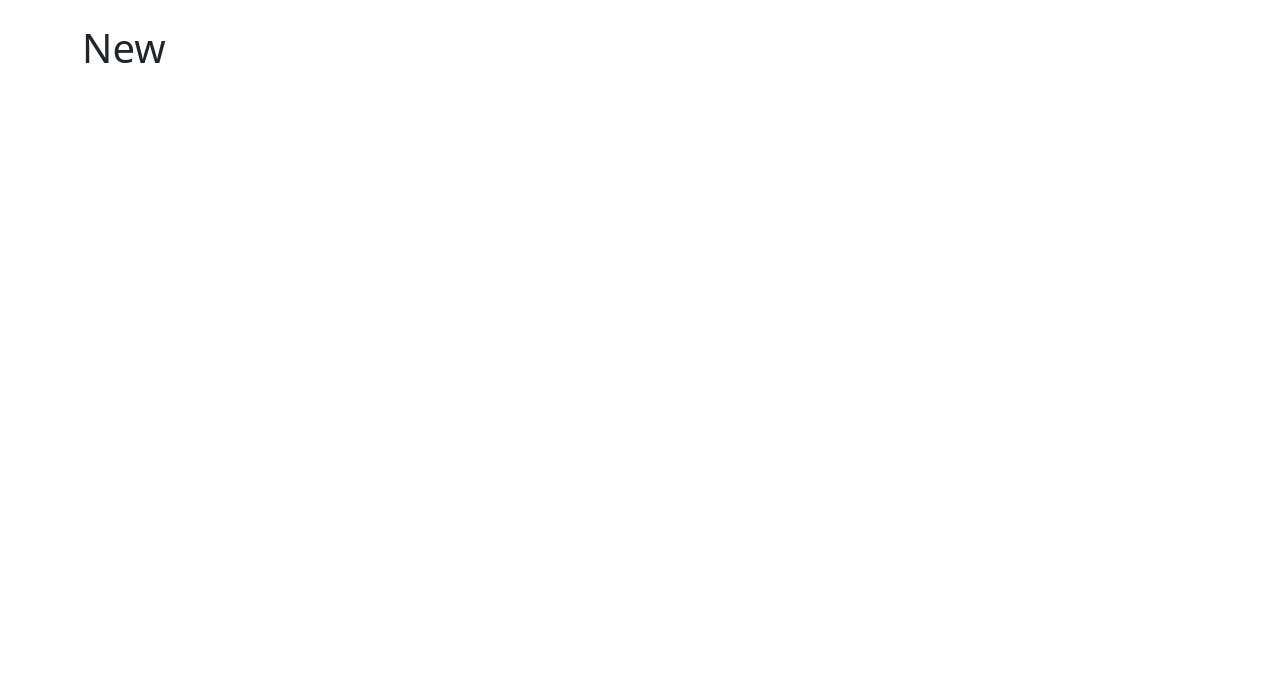
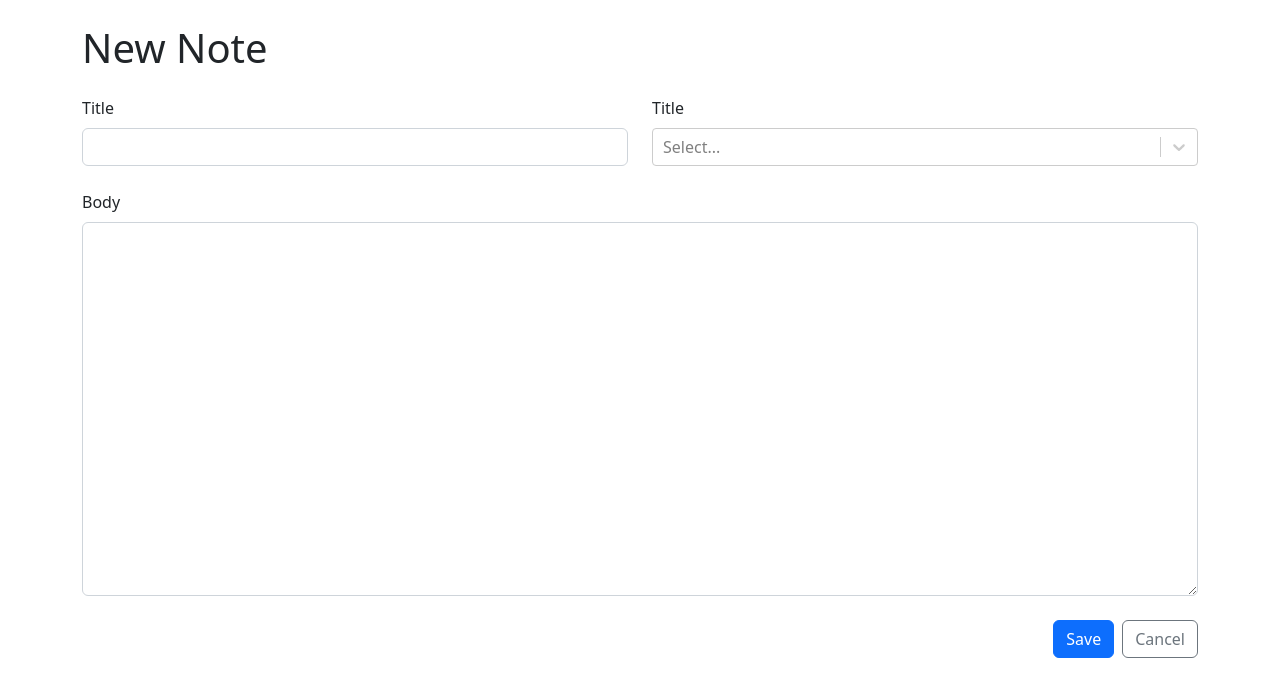
Before and after one commit to aljithkj02/notesApp, a React (Vite) app: page /new in a window 1280 px wide. Shown: the top 696 px of the page. Built offline with nearby package versions, Linux system fonts and the light colour scheme.

Commit message:
NoteForm component created

```diff
--- a/package.json
+++ b/package.json
@@ -13,7 +13,8 @@
     "react": "^18.2.0",
     "react-bootstrap": "^2.7.2",
     "react-dom": "^18.2.0",
-    "react-router-dom": "^6.9.0"
+    "react-router-dom": "^6.9.0",
+    "react-select": "^5.7.0"
   },
   "devDependencies": {
     "@types/react": "^18.0.27",
--- /dev/null
+++ b/src/Components/NoteForm.tsx
@@ -0,0 +1,51 @@
+import React from 'react'
+import { Button, Col, Form, Row, Stack } from 'react-bootstrap'
+import { Link } from 'react-router-dom'
+import CreatableReactSelect from 'react-select/creatable'
+
+const NoteForm = () => {
+    return (
+        <Form>
+            <Stack gap={4}>
+                <Row>
+                    <Col>
+                        <Form.Group controlId='title'>
+                            <Form.Label>
+                                Title
+                            </Form.Label>
+                            <Form.Control required />
+                        </Form.Group>
+                    </Col>
+                    <Col>
+                        <Form.Group controlId='tags'>
+                            <Form.Label>
+                                Title
+                            </Form.Label>
+                            <CreatableReactSelect isMulti />
+                        </Form.Group>
+                    </Col>
+                </Row>
+                <Form.Group controlId='markdown'>
+                    <Form.Label>
+                        Body
+                    </Form.Label>
+                    <Form.Control required as="textarea"
+                        rows={15}
+                    />
+                </Form.Group>
+                <Stack direction='horizontal' gap={2} className="justify-content-end">
+                    <Button type="submit"
+                        variant='primary'
+                    > Save </Button>
+                    <Link to="..">
+                        <Button type="button"
+                            variant='outline-secondary'
+                        > Cancel </Button>
+                    </Link>
+                </Stack>
+            </Stack>
+        </Form>
+    )
+}
+
+export default NoteForm
--- /dev/null
+++ b/src/Components/index.tsx
@@ -0,0 +1,5 @@
+import NoteForm from "./NoteForm";
+
+export {
+    NoteForm
+};
--- /dev/null
+++ b/src/Pages/NewNote.tsx
@@ -0,0 +1,13 @@
+import React from 'react'
+import { NoteForm } from '../Components'
+
+const NewNote = () => {
+    return (
+        <>
+            <h1 className='mb-4'>New Note</h1>
+            <NoteForm />
+        </>
+    )
+}
+
+export default NewNote
--- /dev/null
+++ b/src/Pages/index.tsx
@@ -0,0 +1,5 @@
+import NewNote from "./NewNote";
+
+export {
+    NewNote
+};
--- a/src/Routes/AllRoutes.tsx
+++ b/src/Routes/AllRoutes.tsx
@@ -1,13 +1,14 @@
 import React from 'react'
 import { Container } from 'react-bootstrap'
 import { Navigate, Route, Routes } from 'react-router-dom'
+import { NewNote } from '../Pages'
 
 const AllRoutes = () => {
     return (
         <Container className='my-4'>
             <Routes>
                 <Route path="/" element={<h1>Home</h1>} />
-                <Route path="/new" element={<h1>New</h1>} />
+                <Route path="/new" element={<NewNote />} />
                 <Route path="/:id">
                     <Route index element={<h1>Show</h1>} />
                     <Route path="edit" element={<h1>Edit</h1>} />
```
Also changed, not shown: 1 other file (tests, documents, lock files or other folders).
